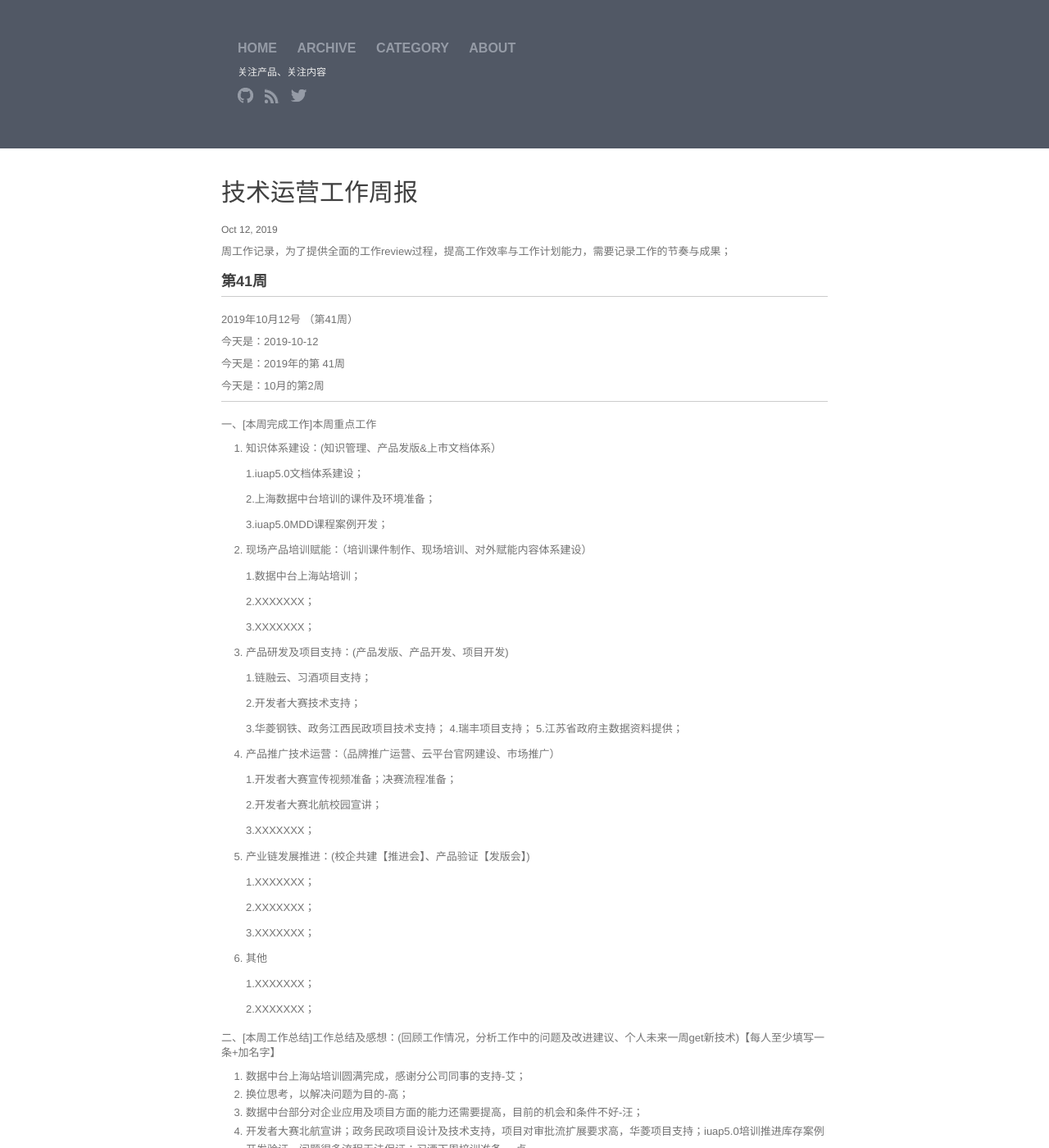
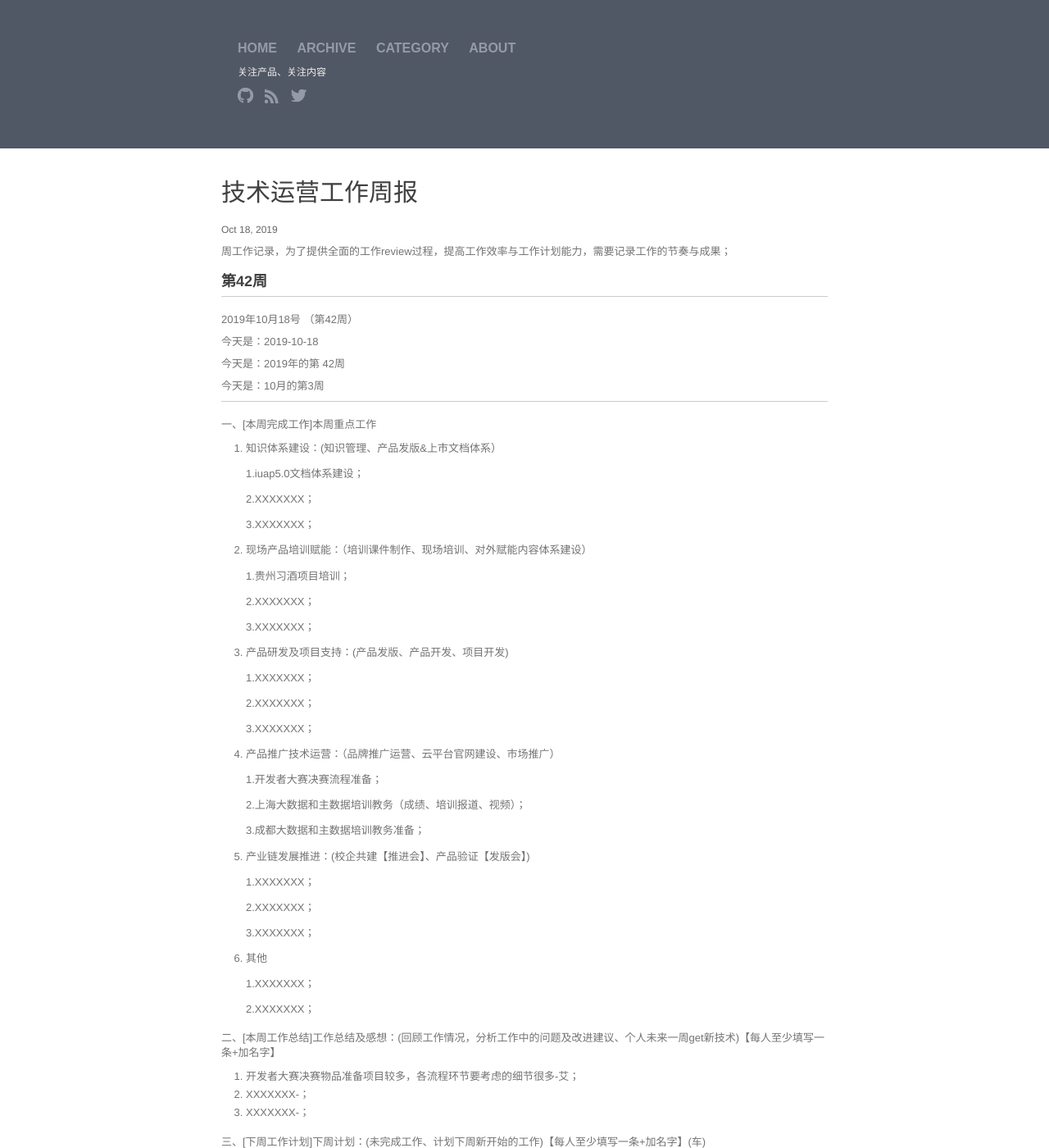
Before and after one commit to walllFlower/blog, a Jekyll site: the page built from _posts/2018-07-17-day_report_cxz.md, in a window 1280 px wide and 1400 px high. Shown: the whole window at 82% size. Built offline with Jekyll 4.4.1, drawn with Linux system fonts in a browser that asks for light colours; comment, search, counter and statistics services are not loaded; some of the changed text lies outside the part shown.

Commit message:
Update 2018-07-17-day_report_cxz.md

```diff
--- a/_posts/2018-07-17-day_report_cxz.md
+++ b/_posts/2018-07-17-day_report_cxz.md
@@ -1,11 +1,90 @@
 ---
 layout: post
 title:  "技术运营工作周报"
-date:   2019-10-12 14:57:32
+date:   2019-10-18 14:57:32
 categories: 技术运营工作周报
 ---
 
 周工作记录，为了提供全面的工作review过程，提高工作效率与工作计划能力，需要记录工作的节奏与成果；
+
+###  第42周
+
+***
+
+2019年10月18号 （第42周）
+
+今天是：2019-10-18
+
+今天是：2019年的第 42周
+
+今天是：10月的第3周
+
+***
+
+
+一、[本周完成工作]本周重点工作
+
+1. 知识体系建设：(知识管理、产品发版&上市文档体系）
+
+    1.iuap5.0文档体系建设；
+
+    2.XXXXXXX；
+
+    3.XXXXXXX；
+
+2. 现场产品培训赋能：（培训课件制作、现场培训、对外赋能内容体系建设）
+
+    1.贵州习酒项目培训；
+
+    2.XXXXXXX；
+
+    3.XXXXXXX；
+
+3. 产品研发及项目支持：(产品发版、产品开发、项目开发)
+
+    1.XXXXXXX；
+
+    2.XXXXXXX；
+
+    3.XXXXXXX；
+
+4. 产品推广技术运营：（品牌推广运营、云平台官网建设、市场推广）
+
+    1.开发者大赛决赛流程准备；
+
+    2.上海大数据和主数据培训教务（成绩、培训报道、视频）；
+
+    3.成都大数据和主数据培训教务准备；
+
+
+5. 产业链发展推进：(校企共建【推进会】、产品验证【发版会】)
+
+    1.XXXXXXX；
+
+    2.XXXXXXX；
+
+    3.XXXXXXX；
+
+6. 其他
+
+    1.XXXXXXX；
+
+    2.XXXXXXX；
+
+二、[本周工作总结]工作总结及感想：(回顾工作情况，分析工作中的问题及改进建议、个人未来一周get新技术)【每人至少填写一条+加名字】
+
+1. 开发者大赛决赛物品准备项目较多，各流程环节要考虑的细节很多-艾；
+2. XXXXXXX-；
+3. XXXXXXX-；
+
+三、[下周工作计划]下周计划：(未完成工作、计划下周新开始的工作)【每人至少填写一条+加名字】(车)
+
+1. 开发者大赛决赛流程准备；成都大数据和主数据培训教务准备-艾；
+2. XXXXXXX-；
+3. XXXXXXX-；
+
+
+
 
 ###  第41周
 
```
